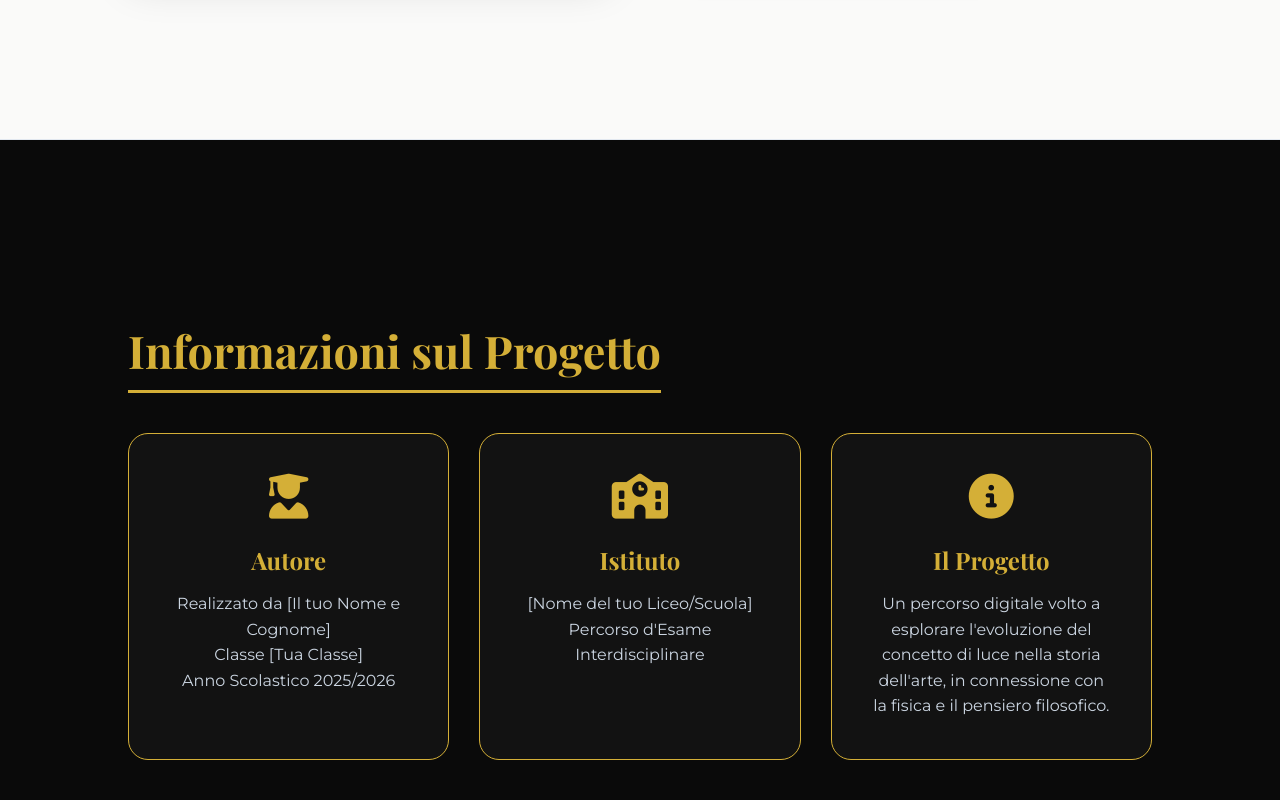
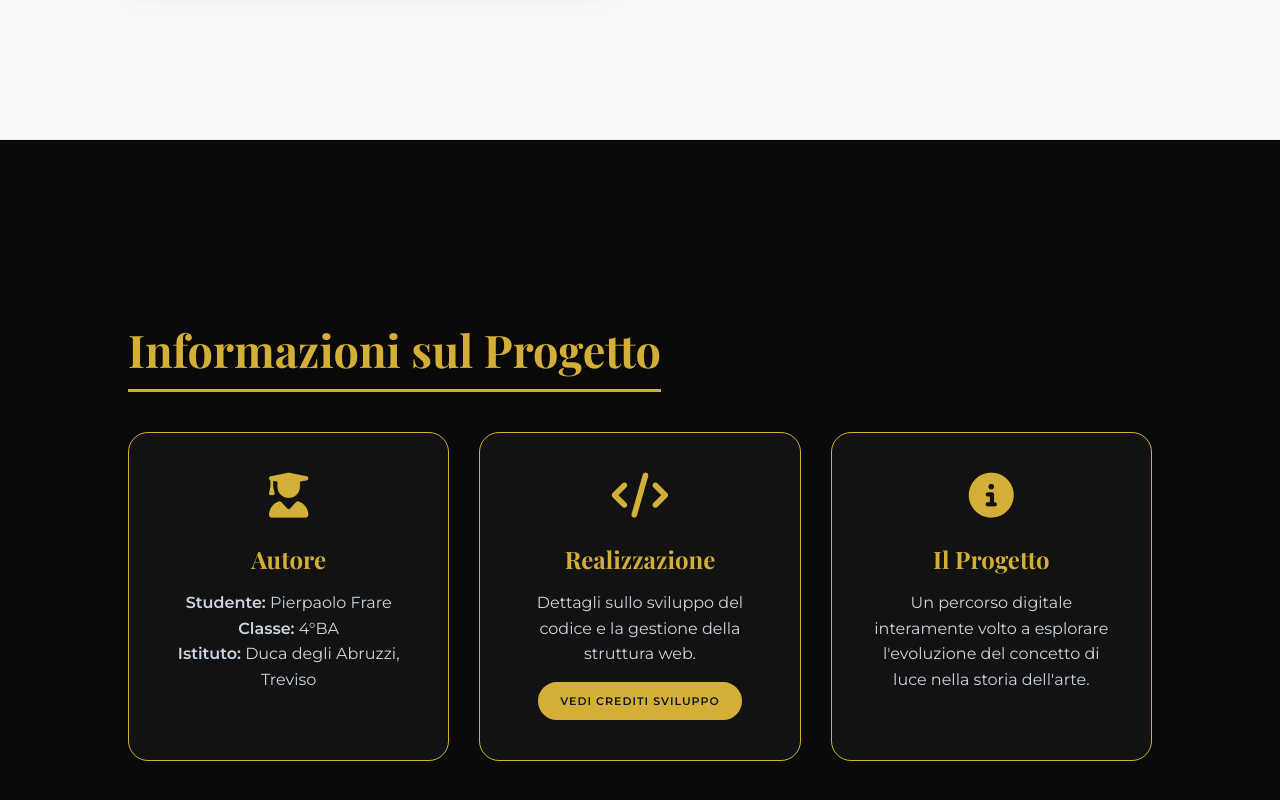
Before and after one commit to frarepierpaolo23-sketch/Art_project, a plain HTML site: page index.html in a window 1280 px wide. Shown: the part 7060-7860 px from the top of the page. Drawn offline with nearby package versions, Linux system fonts and the light colour scheme; a web font is replaced by a local one.

```diff
--- a/index.html
+++ b/index.html
@@ -68,6 +68,14 @@
         .dark-section .btn-explore { background-color: var(--gold); color: var(--dark); }
         .dark-section .btn-explore:hover { background-color: transparent; color: var(--gold); }
 
+        .btn-info-sm {
+            display: inline-block; padding: 10px 20px; font-size: 11px; font-weight: 600;
+            text-transform: uppercase; letter-spacing: 1px; color: var(--dark);
+            background-color: var(--gold); border: 2px solid var(--gold); border-radius: 40px;
+            text-decoration: none; transition: all 0.3s ease; margin-top: 15px;
+        }
+        .btn-info-sm:hover { background-color: transparent; color: var(--gold); }
+
         .two-column { display: grid; grid-template-columns: 1fr 1fr; gap: 60px; align-items: center; width: 100%; }
 
         .image-wrapper {
@@ -89,11 +97,12 @@
         .info-card {
             padding: 40px; border: 1px solid var(--gold); border-radius: 20px; text-align: center;
             background: rgba(255,255,255,0.03); transition: background 0.3s;
+            display: flex; flex-direction: column; justify-content: space-between; align-items: center;
         }
         .info-card:hover { background: rgba(212, 175, 55, 0.05); }
         .info-card i { font-size: 45px; color: var(--gold); margin-bottom: 25px; }
         .info-card h3 { font-family: 'Playfair Display', serif; margin-bottom: 15px; font-size: 24px; color: var(--gold); }
-        .info-card p { color: #cbd5e1; font-size: 16px; line-height: 1.6; }
+        .info-card p { color: #cbd5e1; font-size: 16px; line-height: 1.6; width: 100%; }
 
         @media (max-width: 1024px) {
             .two-column { grid-template-columns: 1fr; }
@@ -271,19 +280,26 @@
 
             <div class="info-grid">
                 <div class="info-card">
-                    <i class="fa-solid fa-user-graduate"></i>
-                    <h3>Autore</h3>
-                    <p>Realizzato da [Il tuo Nome e Cognome]<br>Classe [Tua Classe]<br>Anno Scolastico 2025/2026</p>
+                    <div>
+                        <i class="fa-solid fa-user-graduate"></i>
+                        <h3>Autore</h3>
+                        <p><strong>Studente:</strong> Pierpaolo Frare<br><strong>Classe:</strong> 4°BA<br><strong>Istituto:</strong> Duca degli Abruzzi, Treviso</p>
+                    </div>
                 </div>
                 <div class="info-card">
-                    <i class="fa-solid fa-school"></i>
-                    <h3>Istituto</h3>
-                    <p>[Nome del tuo Liceo/Scuola]<br>Percorso d'Esame Interdisciplinare</p>
+                    <div>
+                        <i class="fa-solid fa-code"></i>
+                        <h3>Realizzazione</h3>
+                        <p>Dettagli sullo sviluppo del codice e la gestione della struttura web.</p>
+                    </div>
+                    <a href="crediti.html" class="btn-info-sm">Vedi Crediti Sviluppo</a>
                 </div>
                 <div class="info-card">
-                    <i class="fa-solid fa-circle-info"></i>
-                    <h3>Il Progetto</h3>
-                    <p>Un percorso digitale volto a esplorare l'evoluzione del concetto di luce nella storia dell'arte, in connessione con la fisica e il pensiero filosofico.</p>
+                    <div>
+                        <i class="fa-solid fa-circle-info"></i>
+                        <h3>Il Progetto</h3>
+                        <p>Un percorso digitale interamente volto a esplorare l'evoluzione del concetto di luce nella storia dell'arte.</p>
+                    </div>
                 </div>
             </div>
         </div>
```
